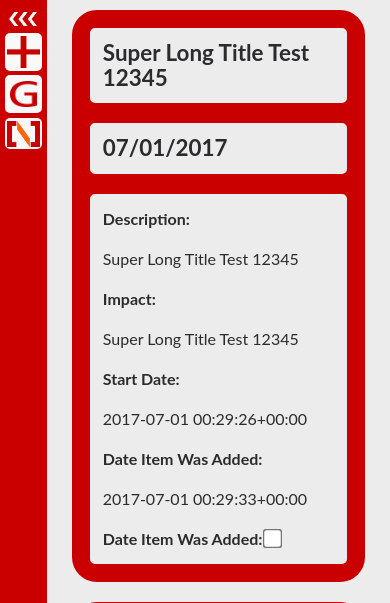
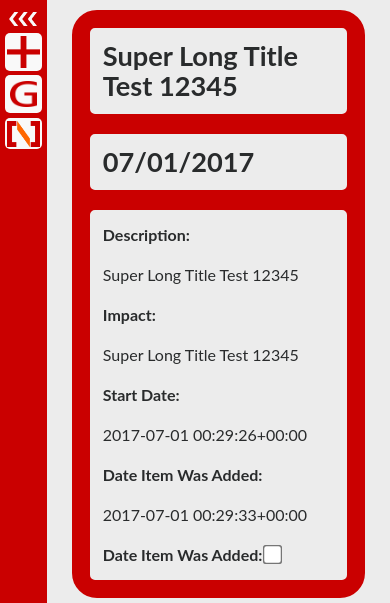
Before and after one commit to smajda/todo_django, a Django app: page /todo/ in a window 390 px wide. Shown: the top 603 px of the page. Run offline with Django 3.2, Linux system fonts and the light colour scheme; data comes from the database, SQL or seed files in the repository; some libraries are stand-ins or nearby versions.

Commit message:
Improved responsivness of frontend

```diff
--- a/todo/static/todo/style.css
+++ b/todo/static/todo/style.css
@@ -42,7 +42,7 @@ body {
   border-radius: 5px;
   margin: 10px;
   padding: 10px;
-  font-size: 1.4em;
+  font-size: 1.7em;
 }
 .item_body{
   background-color: #ecececff;
--- a/todo/templates/todo/base.html
+++ b/todo/templates/todo/base.html
@@ -7,7 +7,7 @@
 <head>
   <title>Todo App</title>
   <meta charset = "utf-8">
-  <meta name = "viewport" content = "width=device-width, initial-scale=1, shrink-to-fit=no">
+  <meta name = "viewport" content = "width=device-width, initial-scale=1">
   <meta http-equiv = "x-ua-compatible" content = "ie-edge">
 
   <!-- Bootstrap 4 CDN -->
--- a/todo/templates/todo/index.html
+++ b/todo/templates/todo/index.html
@@ -7,10 +7,10 @@
       <div id="todo_item">
         <div>
           <div class="row">
-            <div class="col-md-5">
+            <div class="col-xl-5 col-lg-12 col-sm-12">
               <h1 class="item_header" id="json_title_text"></h1>
             </div>
-            <div class="col-md-5">
+            <div class="col-xl-6 col-lg-12 col-sm-12">
               <h1 class="item_header" id="json_due_date"></h1>
             </div>
           </div>
--- a/todo_dj/settings.py
+++ b/todo_dj/settings.py
@@ -28,10 +28,10 @@ BASE_DIR = os.path.dirname(os.path.dirname(os.path.abspath(__file__)))
 # SECURITY WARNING: keep the secret key used in production secret!
 # If not using heroku environment, enable secret key by using function
 # from secret_settings or entering manually.
-SECRET_KEY = secret_key()
+# SECRET_KEY = secret_key()
 
 # SECURITY WARNING: don't run with debug turned on in productiocinen!
-DEBUG = True
+# DEBUG = True
 
 ALLOWED_HOSTS = ['todo-dj.herokuapp.com',
                  'localhost', ]
```
